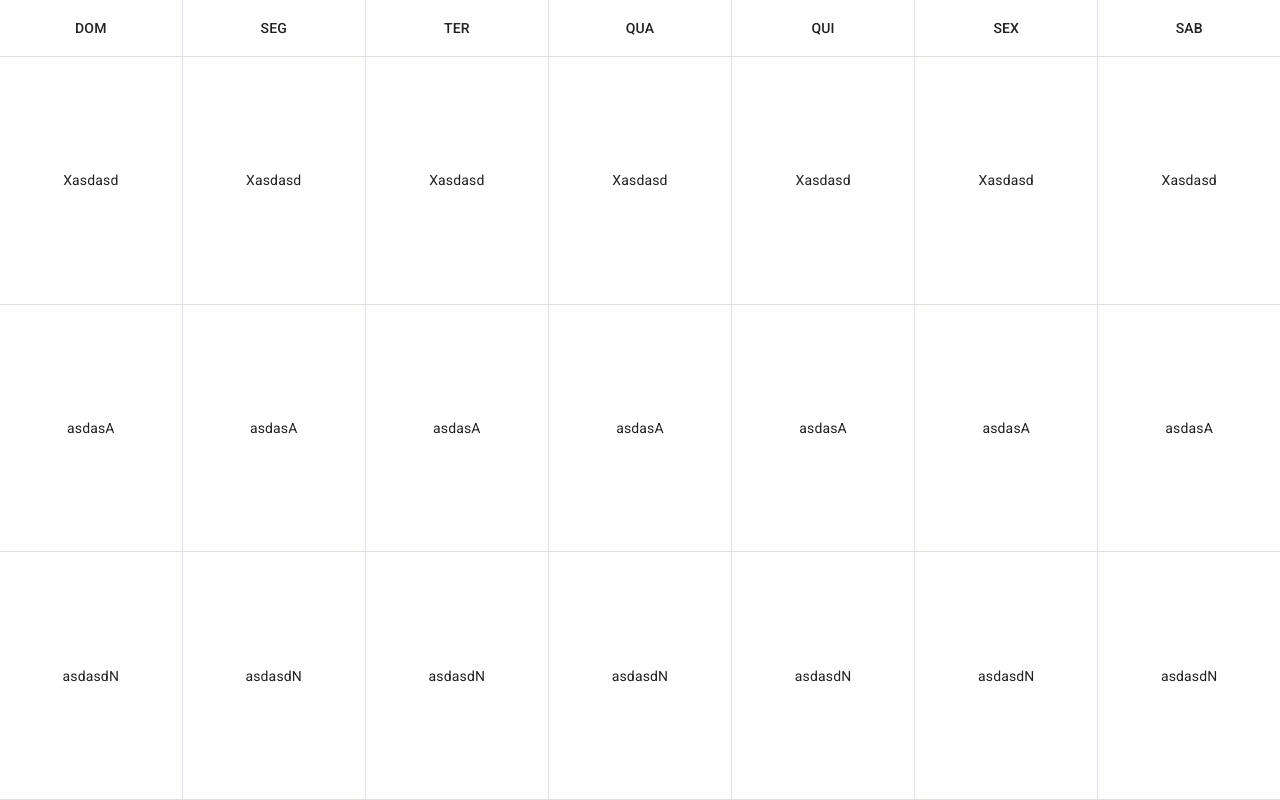
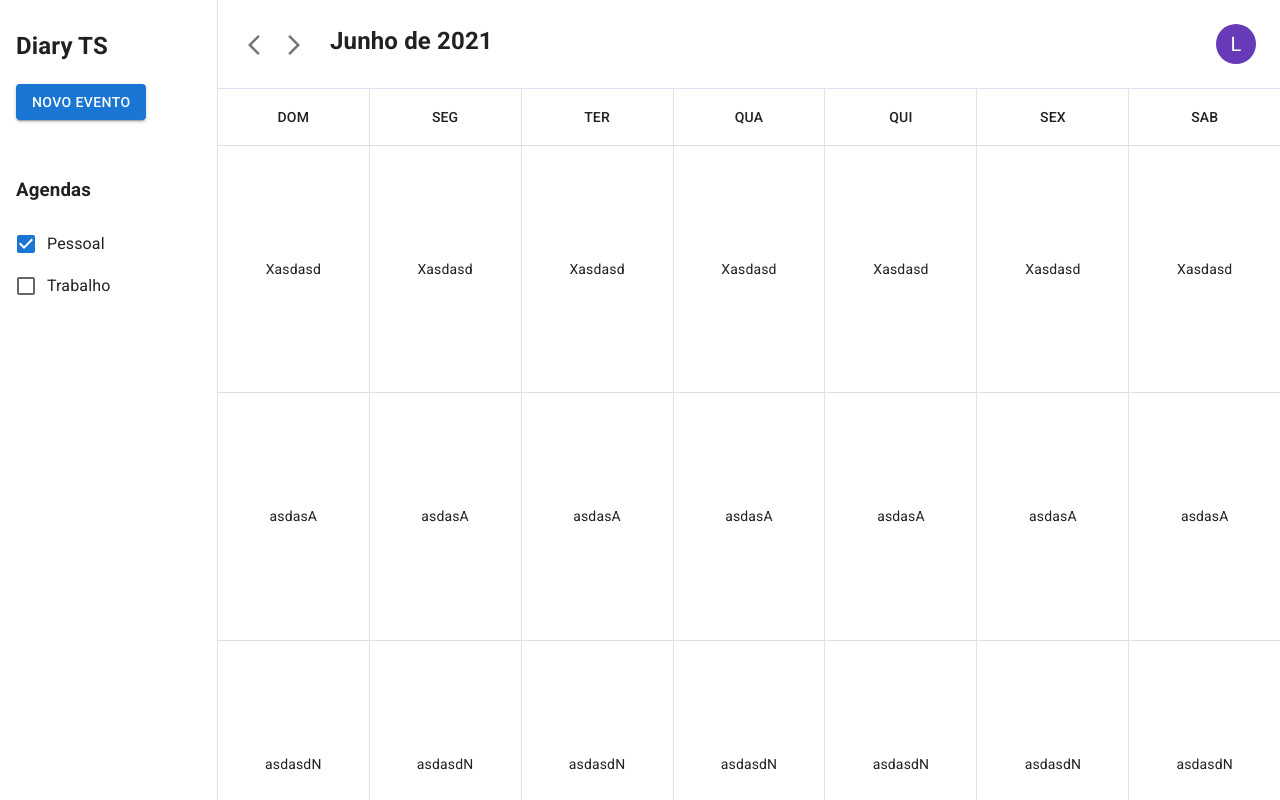
Before and after one commit to LaraPedroso/Agenda-IGTI, a React (Create React App) app: page / in a window 1280 px wide. Built offline with nearby package versions, Linux system fonts and the light colour scheme.

Commit message:
Adicionando componentes

```diff
--- /dev/null
+++ b/src/components/Home/Avatar/index.tsx
@@ -0,0 +1,6 @@
+import { Avatar } from '@mui/material'
+import { deepPurple } from '@mui/material/colors'
+
+export function AvatarPerson() {
+  return <Avatar sx={{ bgcolor: deepPurple[500] }}>L</Avatar>
+}
--- /dev/null
+++ b/src/components/Home/Button/index.tsx
@@ -0,0 +1,9 @@
+import { Button, Stack } from '@mui/material'
+
+export function ButtonHome() {
+  return (
+    <Stack spacing={2} direction="row">
+      <Button variant="contained">Novo Evento</Button>
+    </Stack>
+  )
+}
--- /dev/null
+++ b/src/components/Home/ButtonArrow/index.tsx
@@ -0,0 +1,29 @@
+import ArrowForwardIosIcon from '@mui/icons-material/ArrowForwardIos' //>
+import ArrowBackIosNewIcon from '@mui/icons-material/ArrowBackIosNew' //<
+import { Box, Icon, IconButton } from '@mui/material'
+import { AvatarPerson } from 'components/Home/Avatar'
+
+export function ArrowButton() {
+  return (
+    <Box sx={{ p: '16px 16px', display: 'flex', alignItems: 'center' }}>
+      <Box flex={'1'}>
+        <IconButton aria-label="Mês anterior">
+          <Icon>
+            <ArrowBackIosNewIcon />
+          </Icon>
+        </IconButton>
+        <IconButton aria-label="Próximo Mês">
+          <Icon>
+            <ArrowForwardIosIcon />
+          </Icon>
+        </IconButton>
+        <Box component={'strong'} sx={{ ml: 2, fontSize: 'x-large' }}>
+          Junho de 2021
+        </Box>
+      </Box>
+      <IconButton aria-label="User L">
+        <AvatarPerson />
+      </IconButton>
+    </Box>
+  )
+}
--- /dev/null
+++ b/src/components/Home/Checkbox/index.tsx
@@ -0,0 +1,16 @@
+import { Box, Checkbox, FormControlLabel, FormGroup } from '@mui/material'
+
+export function CheckboxDiary() {
+  return (
+    <Box sx={{ mt: 7 }}>
+      <h3>Agendas</h3>
+      <FormGroup>
+        <FormControlLabel
+          control={<Checkbox defaultChecked />}
+          label="Pessoal"
+        />
+        <FormControlLabel control={<Checkbox />} label="Trabalho" />
+      </FormGroup>
+    </Box>
+  )
+}
--- a/src/components/Home/TableContainerCustom/index.tsx
+++ b/src/components/Home/TableContainerCustom/index.tsx
@@ -1,6 +1,7 @@
 import { TableContainer, Table } from '@mui/material'
 import { ReactNode } from 'react'
 import useStyles from 'components/Home/TableContainerCustom/style'
+import { ArrowButton } from 'components/Home/ButtonArrow'
 
 type ContainerFormTypes = {
   children: ReactNode
@@ -9,6 +10,7 @@ type ContainerFormTypes = {
 export function TableContainerCustom({ children }: ContainerFormTypes) {
   return (
     <TableContainer component={'div'}>
+      <ArrowButton />
       <Table sx={useStyles.table} aria-label="customized table">
         {children}
       </Table>
--- a/src/components/Home/TableContainerCustom/style.ts
+++ b/src/components/Home/TableContainerCustom/style.ts
@@ -1,5 +1,6 @@
 const useStyles = {
   table: {
+    borderTop: '1px solid rgb(224, 224, 244)',
     minHeight: '100%',
     '& td ~ td, & th ~ th': {
       borderLeft: '1px solid rgb(224, 224, 244)'
--- a/src/components/Home/Title/index.tsx
+++ b/src/components/Home/Title/index.tsx
@@ -1,6 +1,12 @@
 import { Box } from '@mui/material'
+import { ButtonHome } from 'components/Home/Button'
+import { CheckboxDiary } from 'components/Home/Checkbox'
 
-export function BoxCustom( desc?: string ) {
+interface PropsTitle {
+  title?: string
+}
+
+export function TitleCustom({ title }: PropsTitle) {
   return (
     <Box
       sx={{
@@ -9,7 +15,9 @@ export function BoxCustom( desc?: string ) {
         p: '8px 16px'
       }}
     >
-      <h2>{desc}</h2>
+      <h2>{title}</h2>
+      <ButtonHome />
+      <CheckboxDiary />
     </Box>
   )
 }
--- a/src/template/Home/index.tsx
+++ b/src/template/Home/index.tsx
@@ -1,12 +1,13 @@
 import { TableHead, TableRow, TableCell, TableBody, Box } from '@mui/material'
 import { TableContainerCustom } from 'components/Home/TableContainerCustom'
-// import { BoxCustom } from 'components/Home/Title'
+import { TitleCustom } from 'components/Home/Title'
 import { DayWeek } from 'template/Home/Data'
 
 export function CalendarScreen() {
   return (
     <Box sx={{ display: 'flex', height: '100%', alignItems: 'stretch' }}>
-      {/* <BoxCustom /> */}
+      <TitleCustom title={'Diary TS'} />
+
       <TableContainerCustom>
         <TableHead>
           <TableRow>
```
